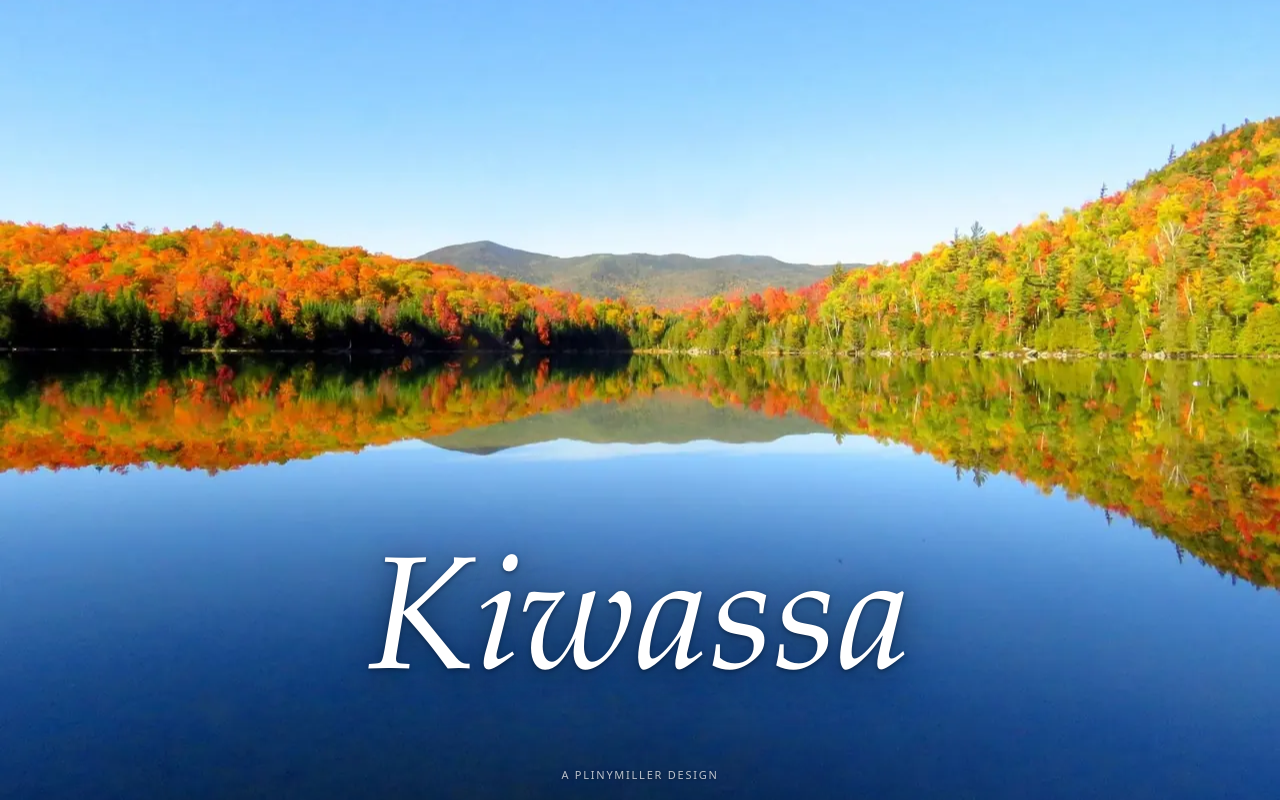
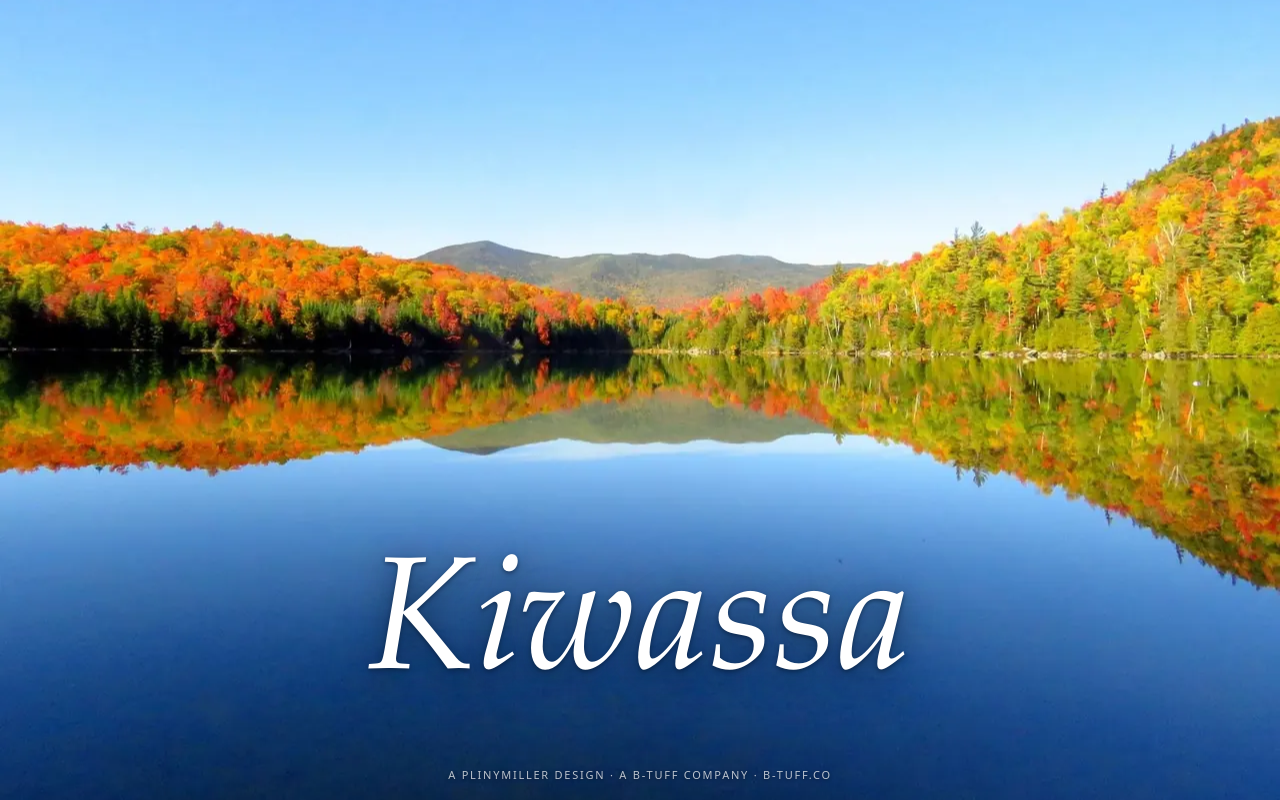
Before and after one commit to plinymiller/kiwassa.com, a plain HTML site: page index.html in a window 1280 px wide. Drawn offline with Linux system fonts and the light colour scheme.

Commit message:
Add a small B-Tuff Company footer credit
Add "a B-Tuff Company · B-Tuff.co" with B-Tuff.co linking to
https://b-tuff.co, without duplicating existing company wording.

```diff
--- a/assets/site.css
+++ b/assets/site.css
@@ -17,7 +17,7 @@ h1{margin:0;font-weight:400;font-style:italic;letter-spacing:.02em;line-height:1
  font-size:clamp(3.6rem,17vw,10rem);
  text-shadow:0 2px 4px rgba(6,22,44,.55),0 8px 28px rgba(6,22,44,.5),0 0 60px rgba(6,22,44,.35)}
 .sr{position:absolute;width:1px;height:1px;overflow:hidden;clip:rect(0 0 0 0);white-space:nowrap}
-footer{text-align:center;padding:0 16px max(18px,env(safe-area-inset-bottom));font:11px/1.4 system-ui,-apple-system,"Segoe UI",sans-serif;letter-spacing:.16em;text-transform:uppercase}
+footer{text-align:center;padding:0 16px max(18px,env(safe-area-inset-bottom));font:11px/1.4 system-ui,-apple-system,"Segoe UI",sans-serif;letter-spacing:.16em;text-transform:uppercase;color:rgba(255,255,255,.72);text-shadow:0 1px 3px rgba(6,22,44,.7)}
 footer a{color:rgba(255,255,255,.72);text-decoration:none;text-shadow:0 1px 3px rgba(6,22,44,.7)}
 footer a:hover,footer a:focus-visible{color:#fff;text-decoration:underline;text-underline-offset:3px}
 a:focus-visible{outline:2px solid #fff;outline-offset:3px}
--- a/index.html
+++ b/index.html
@@ -32,6 +32,6 @@
 <h1>Kiwassa</h1>
 <p class="sr" role="img" aria-label="Background photo: a still lake reflecting red, orange and green autumn hills and a distant mountain under a clear blue sky">Background photo: a still lake reflecting red, orange and green autumn hills and a distant mountain under a clear blue sky.</p>
 </main>
-<footer><a href="https://plinymiller.com" rel="noopener">a plinymiller design</a></footer>
+<footer><a href="https://plinymiller.com" rel="noopener">a plinymiller design</a> · a B-Tuff Company · <a href="https://b-tuff.co">B-Tuff.co</a></footer>
 </body>
 </html>
```
